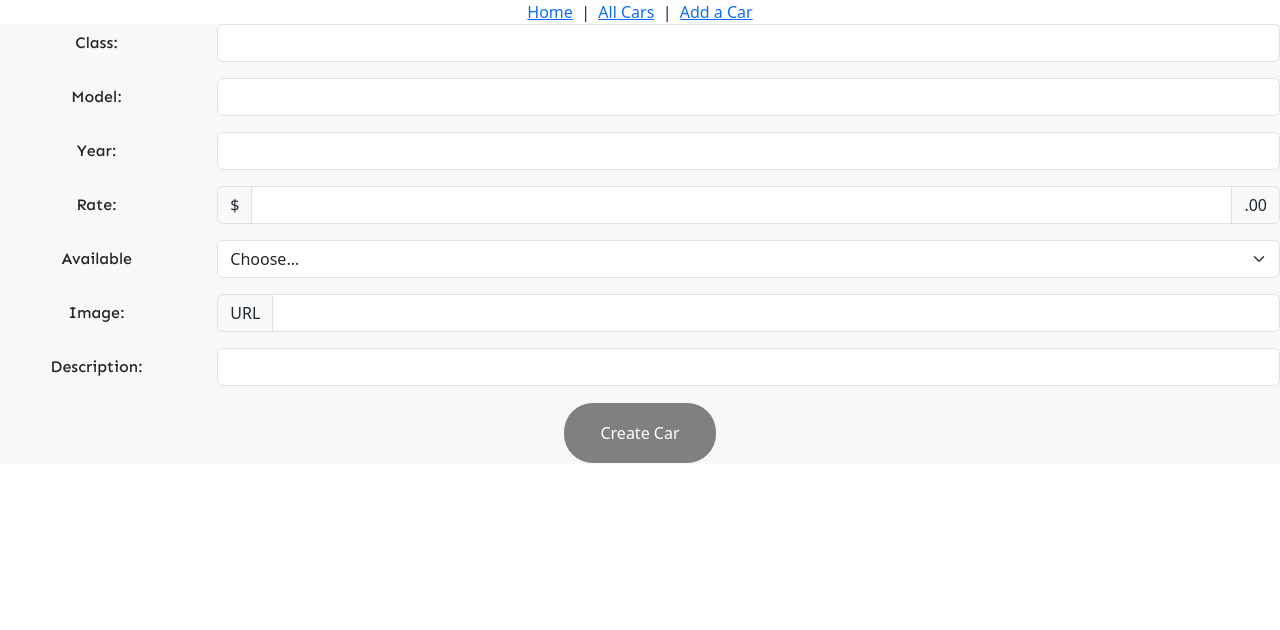
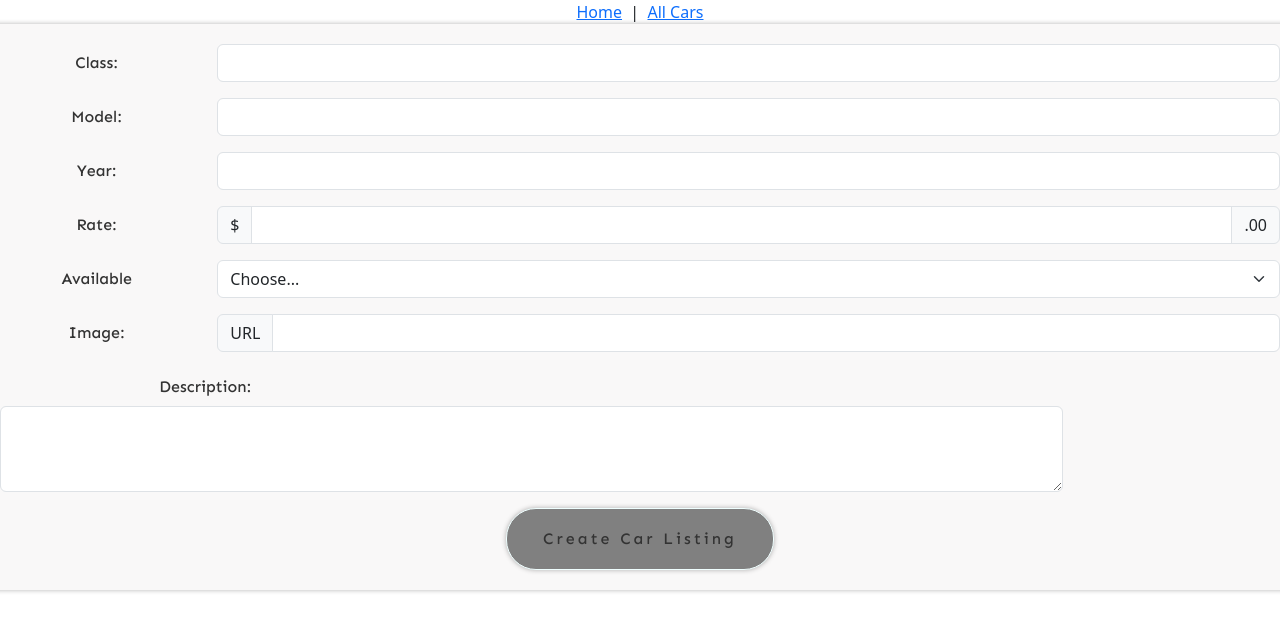
Before and after one commit to jbarcs92/car-rental, a React (Create React App) app: page /cars/new in a window 1280 px wide. Shown: the top 630 px of the page. Built offline with nearby package versions, Linux system fonts and the light colour scheme.

Commit message:
styled detail, form, list

```diff
--- /dev/null
+++ b/src/Pages/CarDetailPage/CarDetailPage.css
@@ -0,0 +1,35 @@
+.car-info {
+    background-color: #f9f8f8;
+    padding: 20px;
+    border-radius: 5px;
+    box-shadow: 0 0 5px rgba(0, 0, 0, 0.3);
+  }
+
+  .car-info h2 {
+    font-family: 'Sen', sans-serif;
+    margin: 0;
+    color: #333;
+  }
+
+  .car-rate p {
+    font-family: 'Sen', sans-serif;
+    margin: 5px 0;
+    font-size: 16px;
+    color: #555;
+  }
+
+.car-description {
+    margin: 20px 0;
+    align-content: center;
+    font-family: 'Sen', sans-serif;
+    font-size: 16px;
+    font-weight: 100;
+  }
+
+  .car-img {
+    width: 100%;
+    height: 100%;
+    object-fit: cover;
+    border-radius: 5px;
+    font-family: "Sen", sans-serif;
+  }
--- a/src/Pages/CarDetailPage/CarDetailPage.jsx
+++ b/src/Pages/CarDetailPage/CarDetailPage.jsx
@@ -1,45 +1,50 @@
-import { useState, useEffect } from 'react';
-import { useParams } from 'react-router-dom';
-// import { ControlledCarousel } from "../../components/ControlledCarousel/ControlledCarousel";
+import { useState, useEffect } from "react";
+import { useParams } from "react-router-dom";
+import "./CarDetailPage.css";
+
+
 export default function CarDetailPage() {
   const [car, setCar] = useState(null);
-  const {carId } = useParams();
+  const { carId } = useParams();
 
   useEffect(() => {
     async function fetchCar() {
       try {
         const response = await fetch(`/api/cars/${carId}`);
-        if(!response.ok) {
-          throw new Error('Car not found');
+        if (!response.ok) {
+          throw new Error("Car not found");
         }
         const carData = await response.json();
         setCar(carData);
       } catch (error) {
-        console.error('Error fetching car:', error);
+        console.error("Error fetching car:", error);
         setCar(null);
-
       }
     }
     fetchCar();
   }, [carId]);
 
   if (!car) {
-    return <div>Loading...</div> //You can add a loading indicator here
+    return <div>Loading...</div>; //You can add a loading indicator here
   }
 
   return (
-    <div className="car-details">
-      <h2>{car.description} {car.model}</h2>
-        {/* images={car.images} */}
-      <div className="info">
-        <p>Make: {car.make}</p>
-        <p>Year: {car.year}</p>
+    <div className="car-info">
+      <style>
+        @import
+        url('https://fonts.googleapis.com/css2?family=Sen:wght@500&display=swap');
+      </style>
+      <h2>
+        {car.class} {car.model} {car.year}
+      </h2>
+      <p className="car-description">{car.description}</p>
+
+      <div className="car-img">images{car.images}</div>
+
+      <div className="car-rate">
         <p>Rate: ${car.rate}/day</p>
-        <p>Available: {car.available ? 'Yes' : 'No'}</p>
-        <p>Description: {car.description}</p>
+        <p>Available: {car.available ? "Yes" : "No"}</p>
       </div>
     </div>
-
   );
-
 }
--- /dev/null
+++ b/src/Pages/CarListPage/CarListPage.css
@@ -0,0 +1,37 @@
+.container {
+    background-color: #f9f8f8;
+    max-width: 1200px;
+    margin: 0 auto;
+    padding: 0 16px;
+}
+
+.car-grid h3 {
+    font-family: "Sen", sans-serif;
+    font-size: 20px;
+    margin: 0;
+    color: #555;
+    text-decoration: none;
+}
+
+.car-grid {
+    display: grid;
+    grid-template-columns: repeat(auto-fit, minmax(250px, 1fr));
+    grid-gap: 10px;
+    margin: 5px;
+    padding: 5px;
+}
+
+.car-grid li {
+    list-style: none;
+    background-color: #f9f8f8;
+    padding: 20px;
+
+
+
+}
+
+@media (max-width: 767px) {
+    .car-grid {
+        grid-template-columns: 1fr;
+    }
+}
--- a/src/Pages/CarListPage/CarListPage.jsx
+++ b/src/Pages/CarListPage/CarListPage.jsx
@@ -1,7 +1,10 @@
 import { useState, useEffect } from 'react';
 import CarCard from '../../components/CarCard/CarCard';
 import CarForm from '../../components/CarForm/CarForm';
-import ListGroup from 'react-bootstrap/ListGroup';
+import { Navbar } from 'react-bootstrap';
+import { Row, Col, Container, Nav } from 'react-bootstrap';
+import './CarListPage.css';
+
 
 
 export default function CarListPage() {
@@ -22,27 +25,28 @@ export default function CarListPage() {
   };
 
 
+  return (
 
-  return (
-    <>
+    <Container>
+    <Row>
+      <Col md={4}>
         <CarForm onCarCreated={handleCarCreated} />
-        {['sm', 'md', 'lg', 'xl'].map((breakpoint, idx) => (
-          <ListGroup horizontal={breakpoint} className="my-2" key={idx}>
-            <ListGroup.Item>Year</ListGroup.Item>
-            <ListGroup.Item>Make</ListGroup.Item>
-            <ListGroup.Item>Model</ListGroup.Item>
-            <ListGroup.Item>Rate</ListGroup.Item>
-            <ListGroup.Item>Available</ListGroup.Item>
-          </ListGroup>
-        ))}
+        </Col>
+        <Col md={8}>
+          <Row>
         <ul className="car-grid" style={{listStyle:'none'}}>
-
             {cars.map((car, idx) => (
-                <li key={idx}>
+              <Col md={6} key={car._id}>
+                 <li key={idx}>
                     <CarCard car={car} />
                 </li>
+              </Col>
             ))}
         </ul>
-    </>
+          </Row>
+        </Col>
+      </Row>
+    </Container>
+
   );
 }
--- a/src/components/CarCard/CarCard.jsx
+++ b/src/components/CarCard/CarCard.jsx
@@ -4,7 +4,7 @@ import { Link } from 'react-router-dom';
 const CarCard = ({ car }) => {
     return (
         <Link to={`/${car._id}`} className="car-card">
-            <h3>{car.description} {car.model}</h3>
+            <h3>{car.image} {car.model}</h3>
         </Link>
     );
 };
--- a/src/components/CarForm/CarForm.css
+++ b/src/components/CarForm/CarForm.css
@@ -1,22 +1,30 @@
 form {
-    /* form styles */
-    background-color:#f9f8f8;
+  background-color: #f9f8f8;
+  padding: 20px;
+  border-radius: 5px;
+  box-shadow: 0 0 5px rgba(0, 0, 0, 0.3);
 }
 
 .form-label {
-    /* label styles */
-    font-family: 'Sen', sans-serif;
+  font-family: "Sen", sans-serif;
+  margin: 0;
+  color: #333;
 }
 
 .form-control {
-    /* input styles */
-  }
-
-  #formHorizontalModel {
-    /* model input styles */
+  font-family: "Sen", sans-serif;
+  font-size: 16px;
+  color: #555;
 }
 
 form button[type="submit"] {
-    /* submit button styles */
   border-color: azure;
+  color: #333;
+  font-family: "Sen", sans-serif;
+  font-size: 16px;
+  font-weight: 100;
+  letter-spacing: 3px;
+  padding: 10px 20px;
+  border-radius: 5px;
+  box-shadow: 0 0 5px rgba(0, 0, 0, 0.3);
 }
--- a/src/components/CarForm/CarForm.jsx
+++ b/src/components/CarForm/CarForm.jsx
@@ -50,8 +50,9 @@ const CarForm = ({ onCarCreated }) => {
   return (
     <Row>
       <style>
-  @import url('https://fonts.googleapis.com/css2?family=Sen:wght@500&display=swap');
-</style>
+        @import
+        url('https://fonts.googleapis.com/css2?family=Sen:wght@500&display=swap');
+      </style>
       <Form onSubmit={handleSubmit}>
         <Form.Group as={Row} className="mb-3" controlId="formHorizontalClass">
           <Form.Label column sm={2}>
@@ -155,11 +156,11 @@ const CarForm = ({ onCarCreated }) => {
           className="mb-3"
           controlId="formHorizontalDescription"
         >
-          <Form.Label column sm={2}>
+          <Form.Label column sm={4}>
             Description:
           </Form.Label>
           <Col sm={10}>
-            <Form.Control
+            <Form.Control as="textarea" rows={3}
               type="text"
               name="description"
               value={formData.description}
@@ -168,14 +169,16 @@ const CarForm = ({ onCarCreated }) => {
           </Col>
         </Form.Group>
 
-        <Button variant="primary"
+        <Button
+          variant="primary"
           style={{
-            backgroundColor: 'gray',
+            backgroundColor: "gray",
             borderRadius: 30,
-            padding: '18px 36px'
+            padding: "18px 36px",
           }}
-        type="submit">
-          Create Car
+          type="submit"
+        >
+          Create Car Listing
         </Button>
       </Form>
     </Row>
--- a/src/components/NavBar/NavBar.jsx
+++ b/src/components/NavBar/NavBar.jsx
@@ -1,4 +1,5 @@
-import { Link } from 'react-router-dom';
+import { Link } from "react-router-dom";
+
 
 export default function NavBar() {
   return (
@@ -6,8 +7,6 @@ export default function NavBar() {
       <Link to="/">Home</Link>
       &nbsp; | &nbsp;
       <Link to="/cars">All Cars</Link>
-            &nbsp; | &nbsp;
-            <Link to="/cars/new">Add a Car</Link>
     </nav>
-    )
+  );
 }
```
Lines whose indentation alone changed are shown as unchanged.
